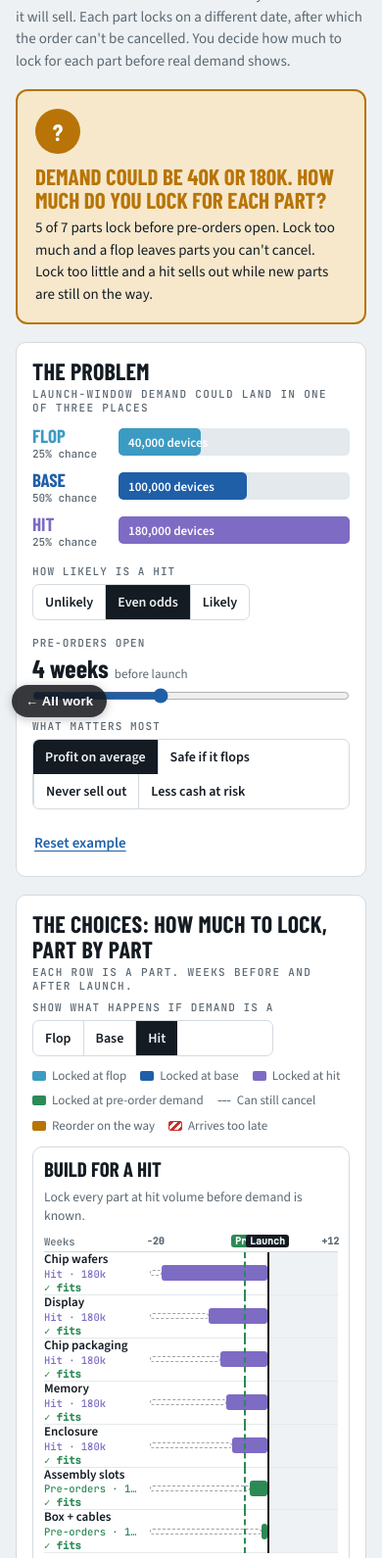
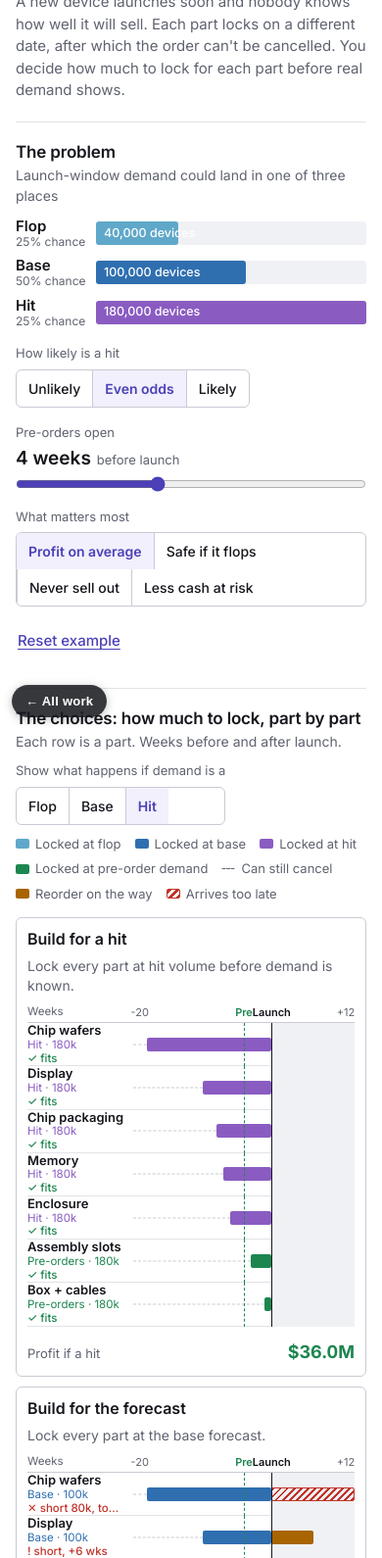
Before and after one commit to lunarked/library, a plain HTML site: page tools/launch-build-quantity.html in a window 390 px wide. Shown: the part 100-1690 px from the top of the page at 98% size. Drawn offline with nearby package versions, Linux system fonts and the light colour scheme; a web font is replaced by a local one.

Commit message:
Launch build quantity: plain theme, remove top box
Co-Authored-By: Claude Opus 5.5 <noreply@anthropic.com>
Claude-Session: https://claude.ai/code/session_01AxXK7Z5WHLudRwn8QagmC1

```diff
--- a/tools/launch-build-quantity.html
+++ b/tools/launch-build-quantity.html
@@ -9,151 +9,151 @@
 <title>Tool: Launch build quantity</title>
 <meta name="claude:viewport-fit-sides" content="cover">
 <link rel="preconnect" href="https://fonts.googleapis.com">
-<link rel="stylesheet" href="https://fonts.googleapis.com/css2?family=Barlow+Condensed:wght@600;700;800&family=Source+Sans+3:wght@400;500;600;700&family=JetBrains+Mono:wght@400;500&display=swap">
+<link rel="stylesheet" href="https://fonts.googleapis.com/css2?family=Inter:wght@400;500;600;700&display=swap">
 <style>
-/* Layout: problem (demand scenarios + key choices), then one lock-date Gantt per build plan, then the scoreboard, why, and edit tables. */
+/* Layout: one column, sections split by thin lines. The problem and key choices first, then one lock-date Gantt per plan, then the scoreboard.
+   Plain theme: one text face, 1px lines, one accent color for what is selected or can be tapped. Any other color carries data: demand levels, Gantt bars, win/lose marks. */
 :root{
-  --bg:#EEF1F3; --surface:#FFFFFF; --ink:#141B22; --muted:#5B6873; --line:#D3DAE0; --track:#E4E9ED;
-  --accent:#1F5FA8; --accent-soft:#DCE8F6;
-  --late:#C8322A; --late-soft:#F8DEDB; --warn:#B87406; --warn-soft:#F7E8CC; --ok:#2C8A55; --ok-soft:#D9EFE2;
-  --flop:#3C9BC2; --base:#1F5FA8; --hit:#7E6BC4; --exact:#2C8A55;
-  --f-display:"Barlow Condensed","Arial Narrow",Arial,sans-serif;
-  --f-body:"Source Sans 3",system-ui,-apple-system,"Segoe UI",sans-serif;
-  --f-mono:"JetBrains Mono",ui-monospace,Menlo,Consolas,monospace;
+  --bg:#FFFFFF; --surface:#FFFFFF; --ink:#15161C; --muted:#5F6370; --line:#E2E3E9; --edge:#C9CBD4; --track:#F0F1F4;
+  --accent:#4B40B8; --accent-soft:#F1F0FC;
+  /* data colors */
+  --late:#C2332B; --late-soft:#FBE3E1; --warn:#A86400; --warn-soft:#FBEACB; --ok:#1D8650; --ok-soft:#DDF2E6;
+  --flop:#5FA8C9; --base:#2F6FB0; --hit:#8A5CC2; --exact:#1D8650;
+  --font:"Inter",system-ui,-apple-system,"Segoe UI",Roboto,"Helvetica Neue",Arial,sans-serif;
 }
 @media (prefers-color-scheme: dark){:root:not([data-theme="light"]){
-  --bg:#0E1318; --surface:#161D24; --ink:#E5EBF0; --muted:#94A2AD; --line:#2A353F; --track:#1E2730;
-  --accent:#6FA8EA; --accent-soft:#1B2B40;
-  --late:#F06A5F; --late-soft:#3A1D1B; --warn:#E8A93A; --warn-soft:#3A2C14; --ok:#5CC98A; --ok-soft:#173226;
-  --flop:#5BB6DB; --base:#6FA8EA; --hit:#A08FE6; --exact:#5CC98A; color-scheme:dark}}
+  --bg:#101116; --surface:#101116; --ink:#ECEDF2; --muted:#9A9EAC; --line:#272932; --edge:#3B3E4B; --track:#1C1E26;
+  --accent:#A49CF8; --accent-soft:#201E3D;
+  --late:#F2706A; --late-soft:#3A1D1B; --warn:#EBAE45; --warn-soft:#3A2B10; --ok:#58CC8D; --ok-soft:#143323;
+  --flop:#5BB6DB; --base:#5B9BE0; --hit:#B08BE8; --exact:#2F9860; color-scheme:dark}}
 :root[data-theme="dark"]{
-  --bg:#0E1318; --surface:#161D24; --ink:#E5EBF0; --muted:#94A2AD; --line:#2A353F; --track:#1E2730;
-  --accent:#6FA8EA; --accent-soft:#1B2B40;
-  --late:#F06A5F; --late-soft:#3A1D1B; --warn:#E8A93A; --warn-soft:#3A2C14; --ok:#5CC98A; --ok-soft:#173226;
-  --flop:#5BB6DB; --base:#6FA8EA; --hit:#A08FE6; --exact:#5CC98A; color-scheme:dark}
+  --bg:#101116; --surface:#101116; --ink:#ECEDF2; --muted:#9A9EAC; --line:#272932; --edge:#3B3E4B; --track:#1C1E26;
+  --accent:#A49CF8; --accent-soft:#201E3D;
+  --late:#F2706A; --late-soft:#3A1D1B; --warn:#EBAE45; --warn-soft:#3A2B10; --ok:#58CC8D; --ok-soft:#143323;
+  --flop:#5BB6DB; --base:#5B9BE0; --hit:#B08BE8; --exact:#2F9860; color-scheme:dark}
 *{box-sizing:border-box}
-body{background:var(--bg);color:var(--ink);font-family:var(--f-body);font-size:15px;line-height:1.5}
-.wrap{max-width:1240px;margin:0 auto;padding-block:26px 56px;padding-left:max(16px,env(safe-area-inset-left,0px));padding-right:max(16px,env(safe-area-inset-right,0px));display:flex;flex-direction:column;gap:18px}
-.eyebrow{font:500 11px var(--f-mono);letter-spacing:.12em;text-transform:uppercase;color:var(--muted)}
-h1{font-family:var(--f-display);font-weight:800;font-size:clamp(32px,5.4vw,52px);line-height:.98;margin:4px 0 0;letter-spacing:-.005em;text-wrap:balance;text-transform:uppercase}
-h1 em{font-style:normal;color:var(--accent)}
-.lede{margin:8px 0 0;color:var(--muted);max-width:66ch}
-h2{font-family:var(--f-display);font-weight:700;font-size:24px;text-transform:uppercase;letter-spacing:.01em;margin:0;line-height:1.1}
-.panel{background:var(--surface);border:1px solid var(--line);border-radius:10px;padding:16px}
-button,input,select{font:inherit;color:inherit}
-button{cursor:pointer}
+body{background:var(--bg);color:var(--ink);font-family:var(--font);font-size:15px;line-height:1.5;-webkit-text-size-adjust:100%;-webkit-font-smoothing:antialiased}
+.wrap{max-width:880px;margin:0 auto;padding-block:24px 72px;padding-left:max(16px,env(safe-area-inset-left,0px));padding-right:max(16px,env(safe-area-inset-right,0px));display:flex;flex-direction:column}
+header{padding-bottom:20px}
+.eyebrow{font-size:13px;color:var(--muted)}
+h1{font-weight:700;font-size:clamp(25px,6.6vw,32px);line-height:1.15;letter-spacing:-.02em;margin:10px 0 0;text-wrap:balance}
+h1 em{font-style:normal}
+.lede{margin:8px 0 0;color:var(--muted);max-width:62ch}
+h2{font-weight:600;font-size:17px;line-height:1.25;letter-spacing:-.01em;margin:0}
+.panel{border-top:1px solid var(--line);padding-block:20px 28px;min-width:0}
+.panel .eyebrow{font-size:14px}
+button,input{font:inherit;color:inherit}
+button{cursor:pointer;-webkit-tap-highlight-color:transparent;touch-action:manipulation}
 button:focus-visible,input:focus-visible{outline:2px solid var(--accent);outline-offset:2px}
 
-.verdict{display:grid;grid-template-columns:auto minmax(0,1fr);gap:12px 18px;align-items:center;border-radius:12px;padding:18px;border:2px solid var(--vc);background:var(--vs)}
-.verdict .big{width:64px;height:64px;border-radius:50%;background:var(--vc);color:var(--surface);display:grid;place-items:center;font:800 32px var(--f-display)}
-.verdict h3{font:800 clamp(23px,3.8vw,33px)/1.04 var(--f-display);text-transform:uppercase;margin:0;color:var(--vc);text-wrap:balance}
-.verdict p{margin:4px 0 0;max-width:72ch}
-.v-warn{--vc:var(--warn);--vs:var(--warn-soft)} .v-ok{--vc:var(--ok);--vs:var(--ok-soft)}
+.verdict{display:grid;grid-template-columns:auto minmax(0,1fr);gap:12px;align-items:center;padding:14px;border:1px solid var(--ink);border-radius:6px;margin-bottom:24px}
+.verdict .big{width:40px;height:40px;border-radius:50%;background:var(--vc);color:var(--bg);display:grid;place-items:center;font-weight:700;font-size:20px}
+.verdict h3{font-weight:700;font-size:21px;line-height:1.2;letter-spacing:-.015em;margin:0;text-wrap:balance}
+.verdict p{margin:4px 0 0;font-size:14.5px;max-width:68ch}
+.v-warn{--vc:var(--warn)} .v-ok{--vc:var(--ok)}
 
 .controls{display:flex;flex-wrap:wrap;gap:16px 26px;align-items:end}
 .ctl{display:flex;flex-direction:column;gap:6px;min-width:0}
-.ctl label,.ctl .lab{font:500 11px var(--f-mono);letter-spacing:.1em;text-transform:uppercase;color:var(--muted)}
-.slide{flex:1 1 260px}
-.slide .val{font:800 26px/1 var(--f-display);color:var(--ink)}
-.slide .val small{font:500 13px var(--f-body);color:var(--muted);margin-left:6px}
+.ctl label,.ctl .lab{font-size:13px;color:var(--muted)}
+.slide{flex:1 1 240px}
+.slide .val{font-weight:600;font-size:19px;line-height:1.2}
+.slide .val small{font-weight:400;font-size:13px;color:var(--muted);margin-left:6px}
 input[type=range]{width:100%;accent-color:var(--accent);margin:0}
-.seg{display:inline-flex;flex-wrap:wrap;border:1px solid var(--line);border-radius:7px;overflow:hidden;background:var(--surface)}
-.seg button{border:0;background:transparent;padding:7px 12px;font-weight:600;font-size:14px}
-.seg button+button{border-left:1px solid var(--line)}
-.seg button[aria-pressed="true"]{background:var(--ink);color:var(--bg)}
-.reset{border:0;background:none;color:var(--accent);font-weight:600;padding:7px 2px;text-decoration:underline;text-underline-offset:3px}
+.seg{display:inline-flex;flex-wrap:wrap;border:1px solid var(--edge);border-radius:6px;overflow:hidden}
+.seg button{border:0;background:transparent;padding:8px 12px;font-weight:500;font-size:14px}
+.seg button+button{border-left:1px solid var(--edge)}
+.seg button[aria-pressed="true"]{background:var(--accent-soft);color:var(--accent);font-weight:600}
+.reset{border:0;background:none;color:var(--accent);font-weight:500;padding:8px 2px;text-decoration:underline;text-underline-offset:3px}
 
 /* demand scenarios */
 .dem{display:flex;flex-direction:column;gap:8px}
-.dr{display:grid;grid-template-columns:96px minmax(0,1fr);gap:10px;align-items:center}
-.dr .nm{display:flex;flex-direction:column;line-height:1.1}
-.dr .nm b{font:800 19px var(--f-display);text-transform:uppercase;color:var(--sc)}
-.dr .nm small{font:500 11px var(--f-mono);color:var(--muted)}
-.dbar{height:28px;border-radius:5px;background:var(--sc);display:flex;align-items:center;padding-left:10px;color:var(--surface);font:600 13px var(--f-body);white-space:nowrap;min-width:84px}
-.dtrack{background:var(--track);border-radius:5px}
+.dr{display:grid;grid-template-columns:90px minmax(0,1fr);gap:10px;align-items:center}
+.dr .nm{display:flex;flex-direction:column;line-height:1.2}
+.dr .nm b{font-weight:600;font-size:15px}
+.dr .nm small{font-size:12px;color:var(--muted)}
+.dbar{height:24px;border-radius:3px;background:var(--sc);display:flex;align-items:center;padding-left:8px;color:#fff;font-weight:500;font-size:12.5px;white-space:nowrap;min-width:84px}
+.dtrack{background:var(--track);border-radius:3px}
 
 /* scoreboard */
 .sbwrap{overflow-x:auto;margin-top:12px}
 .sb{display:grid;grid-template-columns:minmax(110px,1.1fr) repeat(4,minmax(96px,1fr));min-width:520px}
-.sb > div{padding:9px 8px;border-bottom:1px solid var(--track);display:flex;align-items:center;gap:8px;min-width:0}
-.sb .hd{flex-direction:column;align-items:flex-start;gap:2px;border-bottom:1px solid var(--line);padding-bottom:10px}
-.sb .hd b{font:700 17px/1.05 var(--f-display);text-transform:uppercase;letter-spacing:.01em}
-.sb .hd .wins{font:600 11px var(--f-mono);color:var(--muted)}
-.sb .hd.pick{background:var(--accent-soft);border-radius:8px 8px 0 0}
-.sb .rl{font-weight:600;font-size:14px;line-height:1.2;flex-direction:column;align-items:flex-start;gap:1px}
-.sb .rl small{display:block;font:400 11px var(--f-mono);color:var(--muted)}
+.sb > div{padding:9px 8px;border-bottom:1px solid var(--line);display:flex;align-items:center;gap:8px;min-width:0}
+.sb .hd{flex-direction:column;align-items:flex-start;gap:2px;border-bottom:1px solid var(--edge);padding-bottom:10px}
+.sb .hd b{font-weight:600;font-size:14px;line-height:1.2}
+.sb .hd .wins{font-size:12px;color:var(--muted)}
+.sb .hd.pick{background:var(--accent-soft);border-radius:6px 6px 0 0}
+.sb .rl{font-weight:500;font-size:14px;line-height:1.2;flex-direction:column;align-items:flex-start;gap:1px}
+.sb .rl small{display:block;font-weight:400;font-size:12px;color:var(--muted)}
 .sb .c.pick{background:var(--accent-soft)}
-.ic{flex:none;width:22px;height:22px;border-radius:50%;display:grid;place-items:center;font-size:13px;font-weight:800;color:var(--surface)}
+.ic{flex:none;width:20px;height:20px;border-radius:50%;display:grid;place-items:center;font-size:12px;font-weight:700;color:var(--bg)}
 .ic.win{background:var(--ok)} .ic.lose{background:var(--late)} .ic.mid{background:var(--track);color:var(--muted)}
-.cv{font:500 13px var(--f-mono);font-variant-numeric:tabular-nums;white-space:nowrap}
+.cv{font-size:13.5px;font-variant-numeric:tabular-nums;white-space:nowrap}
 .cv.lose{color:var(--late)} .cv.win{color:var(--ok);font-weight:600}
-.pickpill{font:700 9.5px var(--f-mono);letter-spacing:.08em;text-transform:uppercase;padding:2px 6px;border-radius:3px;background:var(--accent);color:var(--surface)}
+.pickpill{font-weight:600;font-size:11px;padding:1px 7px;border-radius:4px;border:1px solid var(--accent);color:var(--accent)}
 
 /* gantts */
-.ghead{display:flex;flex-wrap:wrap;justify-content:space-between;gap:8px 16px;align-items:end}
-.gantts{display:grid;grid-template-columns:repeat(2,minmax(0,1fr));gap:12px;margin-top:12px}
-.gc{border:1px solid var(--line);border-radius:10px;padding:13px 14px;display:flex;flex-direction:column;gap:8px;min-width:0;background:var(--surface)}
-.gc.pick{border:2px solid var(--accent);padding:12px 13px}
-.gc h3{margin:0;font:800 21px/1.05 var(--f-display);text-transform:uppercase;display:flex;align-items:center;gap:8px;flex-wrap:wrap}
-.gc .how{margin:0;font-size:13.5px;color:var(--muted);line-height:1.35}
-.gt{--lab:132px;display:flex;flex-direction:column}
-.gr{display:grid;grid-template-columns:var(--lab) minmax(0,1fr);align-items:center;min-height:36px;border-bottom:1px solid var(--track)}
-.gr.ax{min-height:20px;border-bottom:1px solid var(--line)}
-.gl{padding-right:8px;min-width:0;display:flex;flex-direction:column;line-height:1.15}
+.ghead{display:flex;flex-wrap:wrap;justify-content:space-between;gap:10px 16px;align-items:end}
+.gantts{display:flex;flex-direction:column;gap:10px;margin-top:14px}
+.gc{border:1px solid var(--edge);border-radius:6px;padding:14px;display:flex;flex-direction:column;gap:8px;min-width:0}
+.gc.pick{border-color:var(--accent);box-shadow:inset 0 0 0 1px var(--accent)}
+.gc h3{margin:0;font-weight:600;font-size:16px;line-height:1.25;display:flex;align-items:center;gap:8px;flex-wrap:wrap}
+.gc .how{margin:0;font-size:14px;color:var(--muted);line-height:1.4}
+.gt{--lab:150px;display:flex;flex-direction:column}
+.gr{display:grid;grid-template-columns:var(--lab) minmax(0,1fr);align-items:center;min-height:38px;border-bottom:1px solid var(--line)}
+.gr.ax{min-height:20px;border-bottom:1px solid var(--edge)}
+.gl{padding-right:8px;min-width:0;display:flex;flex-direction:column;line-height:1.2}
 .gl b{font-size:13px;font-weight:600;white-space:nowrap;overflow:hidden;text-overflow:ellipsis}
-.gl small{font:500 10.5px var(--f-mono);color:var(--muted);white-space:nowrap;overflow:hidden;text-overflow:ellipsis}
-.gl small.bad{color:var(--late);font-weight:600} .gl small.good{color:var(--ok);font-weight:600}
+.gl small{font-size:11.5px;color:var(--muted);white-space:nowrap;overflow:hidden;text-overflow:ellipsis}
+.gl small.bad{color:var(--late);font-weight:500} .gl small.good{color:var(--ok);font-weight:500}
 .gtr{position:relative;height:100%;min-height:inherit}
-.lwin{position:absolute;top:0;bottom:-1px;background:var(--track);opacity:.6}
-.gb{position:absolute;top:50%;height:16px;transform:translateY(-50%);border-radius:3px;display:flex;align-items:center;justify-content:center;font:600 10px var(--f-mono);color:var(--surface);white-space:nowrap;overflow:hidden}
-.gb.open{height:6px;background:transparent;border:1px dashed var(--muted);opacity:.6}
+.lwin{position:absolute;top:0;bottom:-1px;background:var(--track)}
+.gb{position:absolute;top:50%;height:14px;transform:translateY(-50%);border-radius:2px;display:flex;align-items:center;justify-content:center;font-size:10px;font-weight:500;color:#fff;white-space:nowrap;overflow:hidden}
+.gb.open{height:0;background:transparent;border-top:1px dashed var(--edge);border-radius:0}
 .gb.lock{background:var(--lc)}
-.gb.chase{background:var(--warn);color:var(--surface)}
-.gb.toolate{background:repeating-linear-gradient(135deg,var(--late) 0 3px,transparent 3px 6px);border:1px solid var(--late)}
+.gb.chase{background:var(--warn)}
+.gb.toolate{background:repeating-linear-gradient(135deg,var(--late) 0 2px,transparent 2px 5px);border:1px solid var(--late)}
 .vl{position:absolute;top:0;bottom:-1px;z-index:3}
-.vl.pre{border-left:2px dashed var(--exact)}
-.vl.launch{border-left:2px solid var(--ink)}
-.axl{position:absolute;top:3px;font:600 10px var(--f-mono);white-space:nowrap;color:var(--muted);transform:translateX(-50%)}
-.axl.pre{color:var(--surface);background:var(--exact);padding:0 4px;border-radius:3px}
-.axl.la{color:var(--bg);background:var(--ink);padding:0 4px;border-radius:3px}
-.gfoot{display:flex;justify-content:space-between;align-items:baseline;gap:8px;border-top:1px solid var(--track);padding-top:7px}
-.gfoot span{font:500 11px var(--f-mono);color:var(--muted);text-transform:uppercase;letter-spacing:.06em}
-.gfoot b{font:800 20px/1 var(--f-display)}
+.vl.pre{border-left:1px dashed var(--exact)}
+.vl.launch{border-left:1px solid var(--ink)}
+.axl{position:absolute;top:2px;font-size:11px;white-space:nowrap;color:var(--muted);transform:translateX(-50%)}
+.axl.pre{color:var(--exact);font-weight:600}
+.axl.la{color:var(--ink);font-weight:600}
+.gfoot{display:flex;justify-content:space-between;align-items:baseline;gap:8px;padding-top:4px}
+.gfoot span{font-size:13px;color:var(--muted)}
+.gfoot b{font-weight:700;font-size:18px;font-variant-numeric:tabular-nums}
 .gfoot b.bad{color:var(--late)} .gfoot b.good{color:var(--ok)}
 .keys{display:flex;flex-wrap:wrap;gap:6px 14px;font-size:13px;color:var(--muted)}
 .keys span{display:inline-flex;align-items:center;gap:6px}
 .sw{width:14px;height:10px;border-radius:2px;display:inline-block}
-.pickline{margin:10px 0 0;font-size:15px}
-.pickline b{color:var(--accent)}
+.pickline{margin:12px 0 0;font-size:15px}
+.pickline b{color:var(--accent);font-weight:600}
 
 .tblwrap{overflow-x:auto}
-table{border-collapse:collapse;width:100%;min-width:560px;font-size:14px}
-th{font:500 11px var(--f-mono);letter-spacing:.08em;text-transform:uppercase;color:var(--muted);text-align:left;padding:6px 8px;border-bottom:1px solid var(--line)}
-td{padding:5px 8px;border-bottom:1px solid var(--track);font-variant-numeric:tabular-nums}
-td input[type=number]{width:90px;border:1px solid var(--line);border-radius:5px;background:var(--bg);padding:4px 6px;font:500 13px var(--f-mono)}
-.why{display:grid;grid-template-columns:repeat(auto-fit,minmax(240px,1fr));gap:12px 22px;margin-top:10px}
-.why p{margin:0;max-width:60ch}
-.why b{display:block;font-family:var(--f-display);text-transform:uppercase;font-size:17px;letter-spacing:.02em}
-.foot{font-size:12.5px;color:var(--muted);margin:0}
+table{border-collapse:collapse;width:100%;min-width:520px;font-size:14px}
+th{font-weight:500;font-size:12.5px;color:var(--muted);text-align:left;padding:6px 8px;border-bottom:1px solid var(--edge)}
+td{padding:5px 8px;border-bottom:1px solid var(--line);font-variant-numeric:tabular-nums}
+td input[type=number]{width:90px;border:1px solid var(--edge);border-radius:4px;background:transparent;padding:4px 6px;font-size:14px}
+.why{display:grid;grid-template-columns:repeat(auto-fit,minmax(240px,1fr));gap:14px 24px;margin-top:12px}
+.why p{margin:0;max-width:60ch;font-size:14.5px}
+.why b{display:block;font-weight:600}
+.foot{font-size:12.5px;color:var(--muted);margin:0;border-top:1px solid var(--line);padding-top:16px}
 
-@media (max-width:900px){.gantts{grid-template-columns:minmax(0,1fr)}}
 @media (max-width:640px){
-  .verdict{grid-template-columns:minmax(0,1fr)}
-  .verdict .big{width:46px;height:46px;font-size:24px}
+  .verdict h3{font-size:19px}
   .gt{--lab:108px}
-  .gc{padding:11px} .gc.pick{padding:10px}
+  .gc{padding:11px}
   .gb{font-size:0}
-  .dr{grid-template-columns:78px minmax(0,1fr)}
+  .dr{grid-template-columns:72px minmax(0,1fr)}
   .sb{grid-template-columns:74px repeat(4,minmax(0,1fr));min-width:0}
-  .sb .hd b{font-size:14px}
-  .sb .hd .wins{font-size:9.5px}
+  .sb .hd b{font-size:12.5px}
+  .sb .hd .wins{font-size:10.5px}
   .sb .rl{font-size:12.5px}
   .sb .rl small{display:none}
   .sb .c{flex-direction:column;align-items:flex-start;gap:3px}
   .cv{font-size:11.5px;white-space:normal;line-height:1.15}
   .sb > div{padding:8px 4px}
   .ic{width:18px;height:18px;font-size:11px}
-  .pickpill{font-size:8.5px;padding:1px 4px}
+  .pickpill{font-size:10px;padding:0 4px}
 }
 @media (prefers-reduced-motion:no-preference){.gb,.dbar{transition:width .25s ease,left .25s ease}}
 </style>
@@ -161,15 +161,15 @@ td input[type=number]{width:90px;border:1px solid var(--line);border-radius:5px;
 <div class="wrap">
   <header>
     <div class="eyebrow">Hardware procurement · new product launch</div>
-    <h1>Launch build <em>quantity</em></h1>
+    <h1>Launch build quantity</h1>
     <p class="lede">A new device launches soon and nobody knows how well it will sell. Each part locks on a different date, after which the order can't be cancelled. You decide how much to lock for each part before real demand shows.</p>
   </header>
 
-  <section id="verdict" class="verdict v-warn" aria-live="polite"></section>
+  <section id="verdict" class="verdict v-warn" hidden></section>
 
   <section class="panel" aria-label="The problem">
     <h2>The problem</h2>
-    <div class="eyebrow" style="margin:2px 0 10px">Launch-window demand could land in one of three places</div>
+    <div class="eyebrow" style="margin:2px 0 12px">Launch-window demand could land in one of three places</div>
     <div class="dem" id="dem"></div>
     <div class="controls" style="margin-top:16px">
       <div class="ctl">
@@ -437,7 +437,6 @@ document.addEventListener('click',e=>{const b=e.target.closest('button');if(!b)r
 renderTables();render();
 </script>
 
-
 <a class="pf-back" href="../index.html" aria-label="Back to all work">&larr; All work</a>
 <style>.pf-back{position:fixed;z-index:9999;left:calc(12px + env(safe-area-inset-left,0px));bottom:calc(12px + env(safe-area-inset-bottom,0px));font:600 13px/1 "Archivo",Arial,sans-serif;letter-spacing:.02em;text-decoration:none;color:#fff;background:rgba(21,24,28,.86);padding:10px 14px;border-radius:999px;box-shadow:0 2px 10px rgba(0,0,0,.25)}.pf-back:hover,.pf-back:focus-visible{background:#15181C;outline:2px solid #E5A000;outline-offset:2px}</style>
 </body>
```
Also changed, not shown: thumbs/launch-build-quantity.webp.
